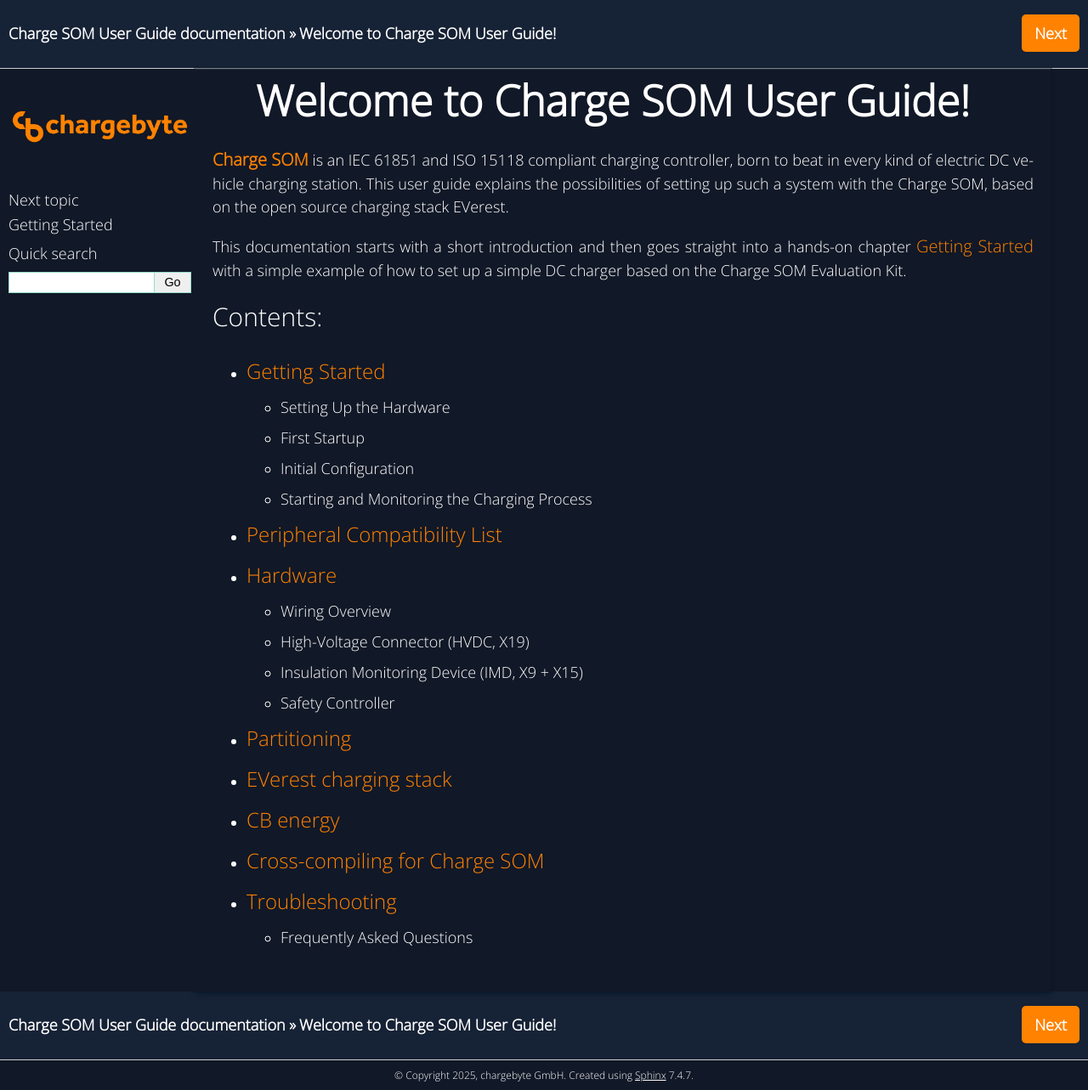
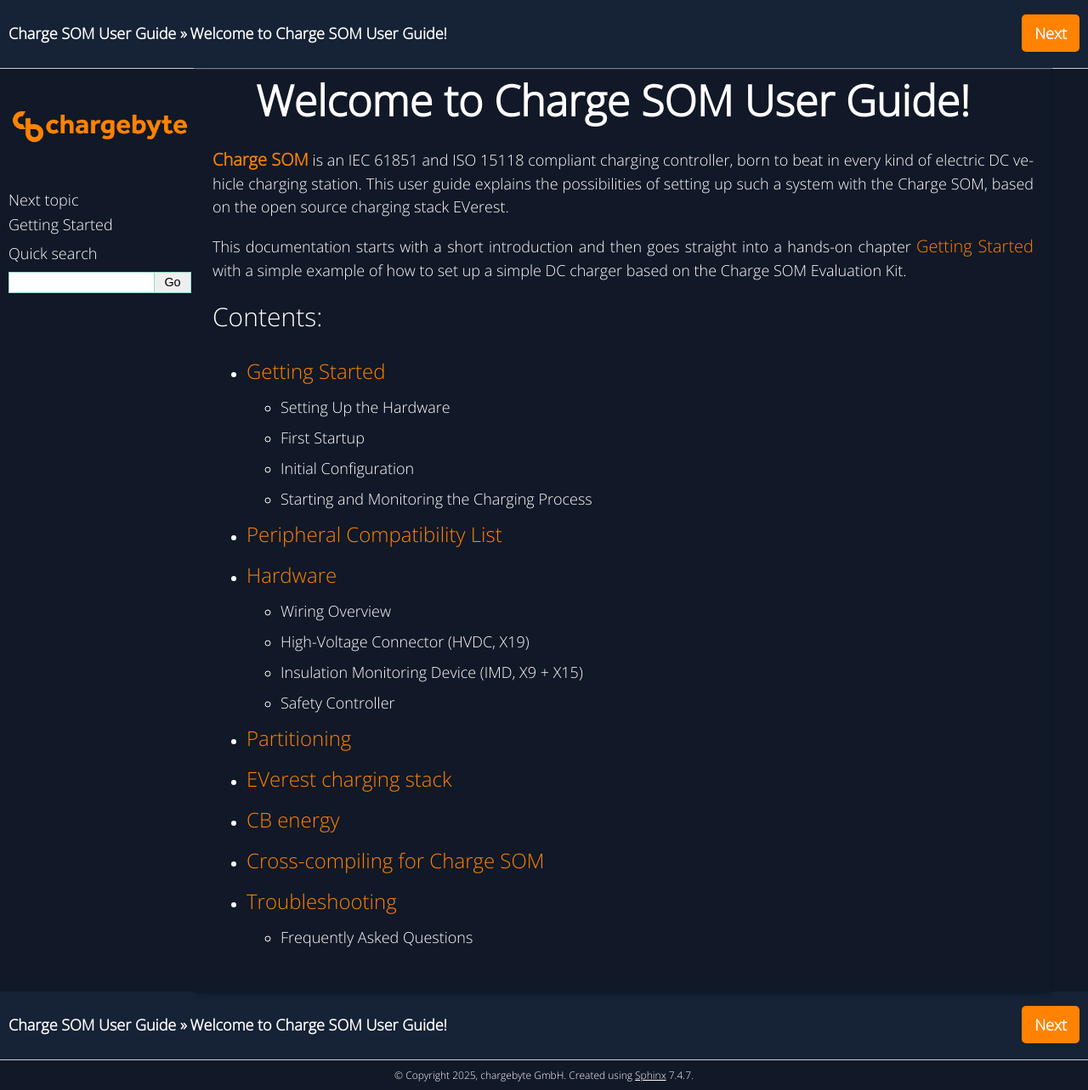
Before and after one commit to chargebyte/chargebyte-docs, a Sphinx documentation site: the page built from docs/source/index.rst, in a window 1280 px wide. Shown: the whole page at 85% size. Built offline with Sphinx 7.4.7, drawn with Linux system fonts in a browser that asks for light colours.

Commit message:
Sync config with Charge Control C
This enabled numbered figures and get's rid of the "documentation" suffix in the title.

Signed-off-by: Michael Heimpold <michael.heimpold@chargebyte.com>

```diff
--- a/docs/source/conf.py
+++ b/docs/source/conf.py
@@ -18,9 +18,12 @@
 templates_path = ['_templates']
 exclude_patterns = ['_build', 'Thumbs.db', '.DS_Store']
 
+numfig = True
+
 # -- Options for HTML output -------------------------------------------------
 # https://www.sphinx-doc.org/en/master/usage/configuration.html#options-for-html-output
 
+html_title = project
 html_theme = 'classic'
 html_static_path = ['_static']
 html_logo = '_static/cb_logo.png'
```
